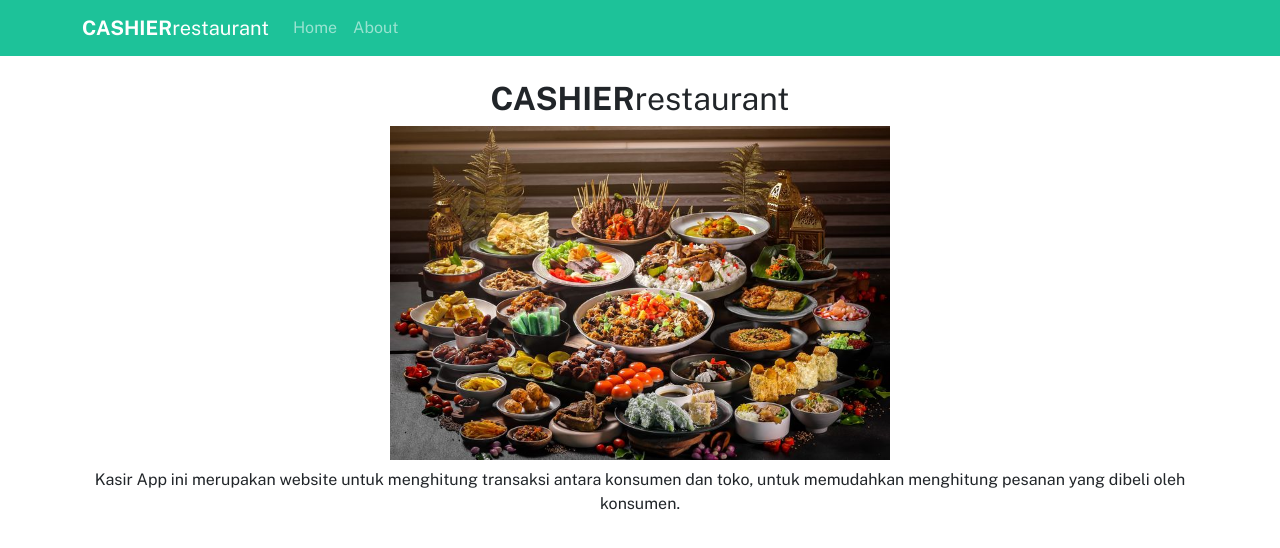
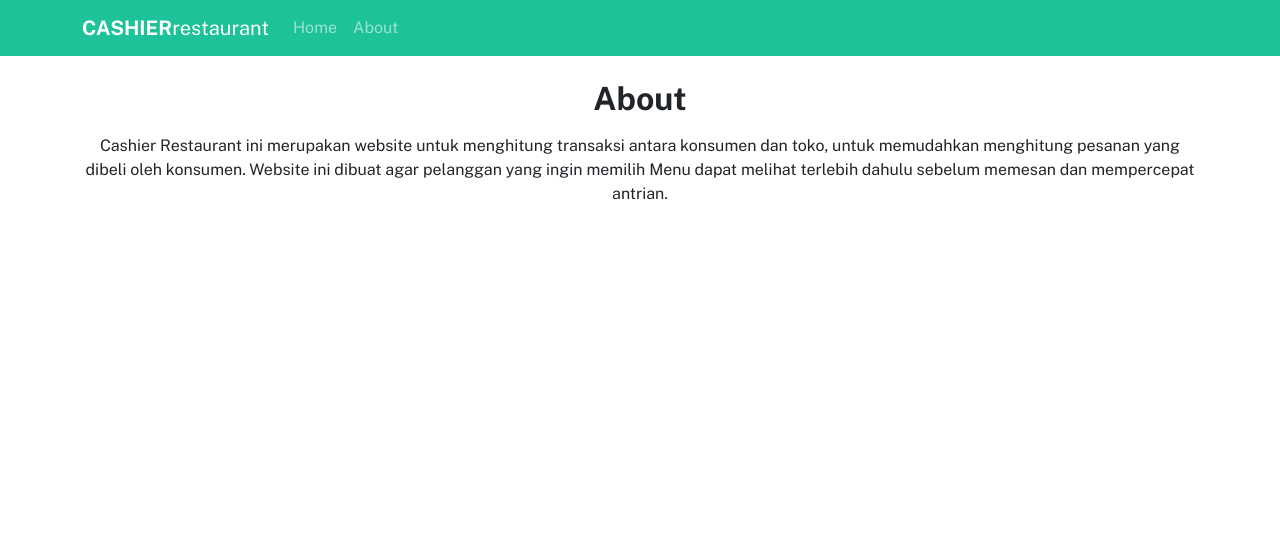
Before and after one commit to nizmarapratama/MiniProjets, a React (Create React App) app in the folder KasirApp/kasir-app/: page /about in a window 1280 px wide. Shown: the top 548 px of the page. Built offline with nearby package versions, Linux system fonts and the light colour scheme.

Commit message:
Cashier Restaurant

```diff
--- a/KasirApp/kasir-app/src/components/ListCategories.js
+++ b/KasirApp/kasir-app/src/components/ListCategories.js
@@ -37,7 +37,7 @@ export default class ListCategories extends Component {
         this.setState({ categories });
       })
       .catch((error) => {
-        console.log("Error yaa ", error);
+        console.log("Error", error);
       });
   }
 
--- a/KasirApp/kasir-app/src/pages/About.js
+++ b/KasirApp/kasir-app/src/pages/About.js
@@ -1,14 +1,13 @@
 import React, { Component } from "react";
-import { Container, Image } from "react-bootstrap";
+import { Container } from "react-bootstrap";
 
 export default class About extends Component {
   render() {
     return (
       <div className="mt-4 text-center">
-        <h2 className="mt-2 mb-2"><strong>CASHIER</strong>restaurant </h2>
-        <Image src="assets/images/tampilan-about.jpg" width="500" />
+        <h2 className="mt-2 mb-3"><strong>About</strong></h2>
         <Container className="mt-2 mr-2 ml-2 text-center">
-        <p>Kasir App ini merupakan website untuk menghitung transaksi antara konsumen dan toko, untuk memudahkan menghitung pesanan yang dibeli oleh konsumen.</p>
+        <p>Cashier Restaurant ini merupakan website untuk menghitung transaksi antara konsumen dan toko, untuk memudahkan menghitung pesanan yang dibeli oleh konsumen. Website ini dibuat agar pelanggan yang ingin memilih Menu dapat melihat terlebih dahulu sebelum memesan dan mempercepat antrian.</p>
         </Container>
       </div>
     );
--- a/KasirApp/kasir-app/src/pages/Home.js
+++ b/KasirApp/kasir-app/src/pages/Home.js
@@ -24,7 +24,7 @@ export default class Home extends Component {
         this.setState({ menus });
       })
       .catch((error) => {
-        console.log("Error yaa ", error);
+        console.log("Error", error);
       });
 
       this.getListKeranjang();
@@ -38,7 +38,7 @@ export default class Home extends Component {
         this.setState({ keranjangs });
       })
       .catch((error) => {
-        console.log("Error yaa ", error);
+        console.log("Error", error);
       });
   }
 
@@ -55,7 +55,7 @@ export default class Home extends Component {
         this.setState({ menus });
       })
       .catch((error) => {
-        console.log("Error yaa ", error);
+        console.log("Error", error);
       });
   };
 
--- a/KasirApp/kasir-app/src/pages/Sukses.js
+++ b/KasirApp/kasir-app/src/pages/Sukses.js
@@ -18,7 +18,7 @@ export default class Sukses extends Component {
         })
       })
       .catch((error) => {
-        console.log("Error yaa ", error);
+        console.log("Error", error);
       });
   }
 
```
Also changed, not shown: KasirApp/kasir-app/public/assets/images/sukses.png (deleted), 1 other file (tests, documents, lock files or other folders).
